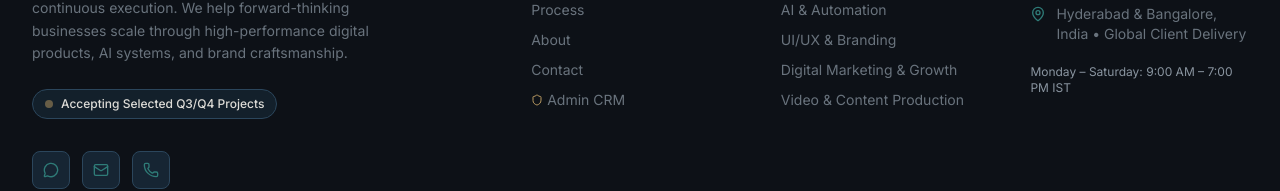
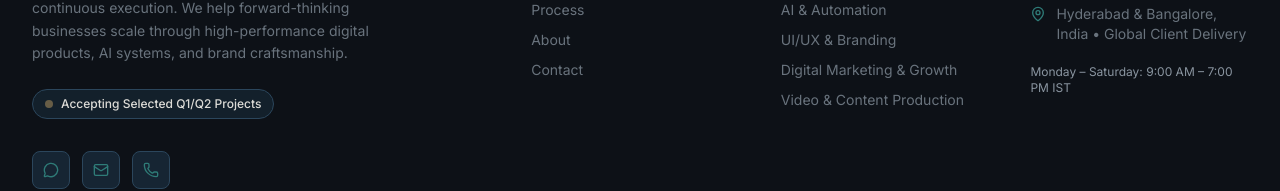
Before and after one commit to deswanth12/KairosFlowAgency, a Next.js app: page / in a window 1280 px wide. Shown: the part 10959-11150 px from the top of the page. Built offline with nearby package versions, Linux system fonts and the light colour scheme.

Commit message:
security: remove public admin CRM links from footer and ensure private gated access

```diff
--- a/src/components/layout/Footer.tsx
+++ b/src/components/layout/Footer.tsx
@@ -4,7 +4,7 @@ import { Logo } from '@/components/brand/Logo';
 import { navLinks, siteSettingsData } from '@/data/settings';
 import { servicesData } from '@/data/services';
 import { generateWhatsAppLink } from '@/lib/utils';
-import { ArrowUpRight, MessageCircle, Mail, Phone, MapPin, Shield } from 'lucide-react';
+import { ArrowUpRight, MessageCircle, Mail, Phone, MapPin } from 'lucide-react';
 
 export const Footer: React.FC = () => {
   const whatsappUrl = generateWhatsAppLink(siteSettingsData.whatsappNumber);
@@ -29,7 +29,7 @@ export const Footer: React.FC = () => {
               {/* Status Indicator with Soft Champagne accent */}
               <div className="inline-flex items-center gap-2 px-3 py-1.5 rounded-full bg-navy/60 border border-navy-border text-xs">
                 <span className="w-2 h-2 rounded-full bg-champagne animate-pulse" />
-                <span className="text-ivory/90 font-medium">Accepting Selected Q3/Q4 Projects</span>
+                <span className="text-ivory/90 font-medium">Accepting Selected Q1/Q2 Projects</span>
               </div>
             </div>
 
@@ -75,15 +75,6 @@ export const Footer: React.FC = () => {
                   </Link>
                 </li>
               ))}
-              <li>
-                <Link
-                  href="/admin"
-                  className="text-slate hover:text-champagne transition-colors inline-flex items-center gap-1 group"
-                >
-                  <Shield className="w-3 h-3 text-champagne" />
-                  <span>Admin CRM</span>
-                </Link>
-              </li>
             </ul>
           </div>
 
```
